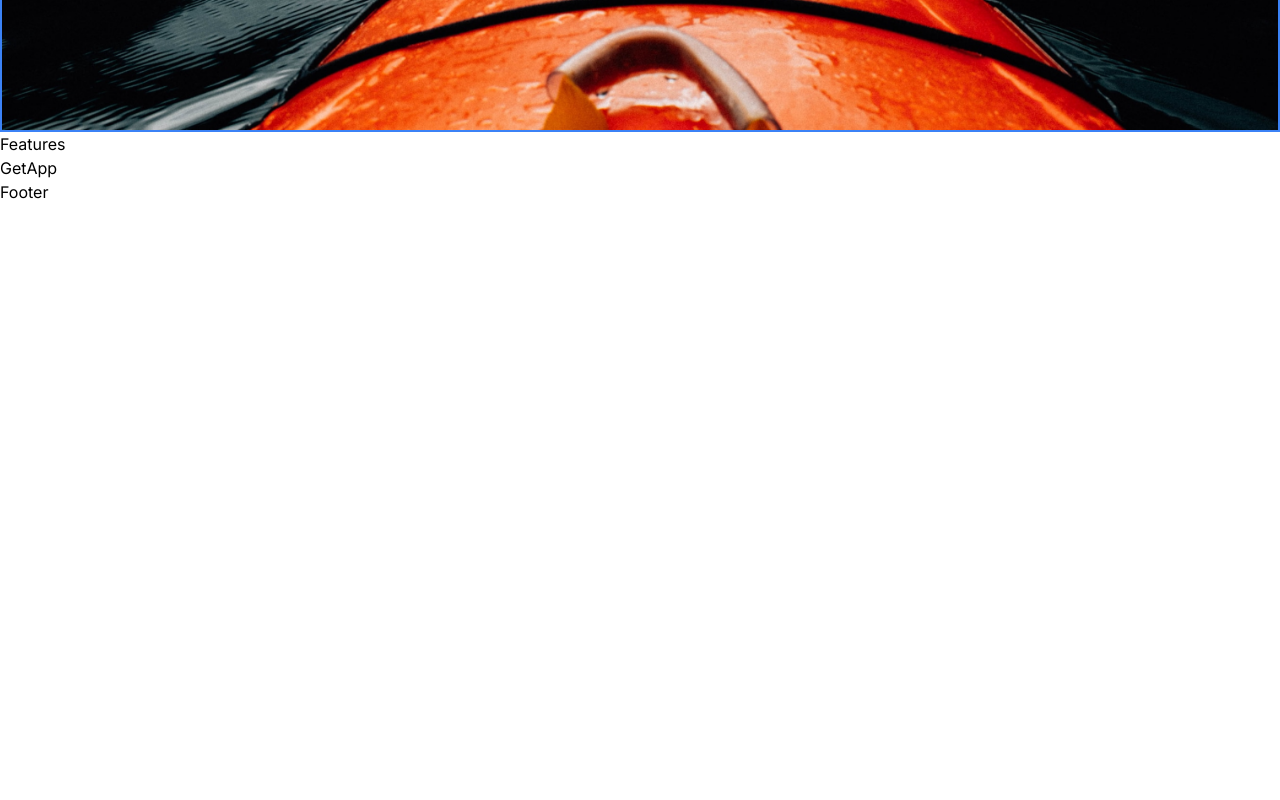
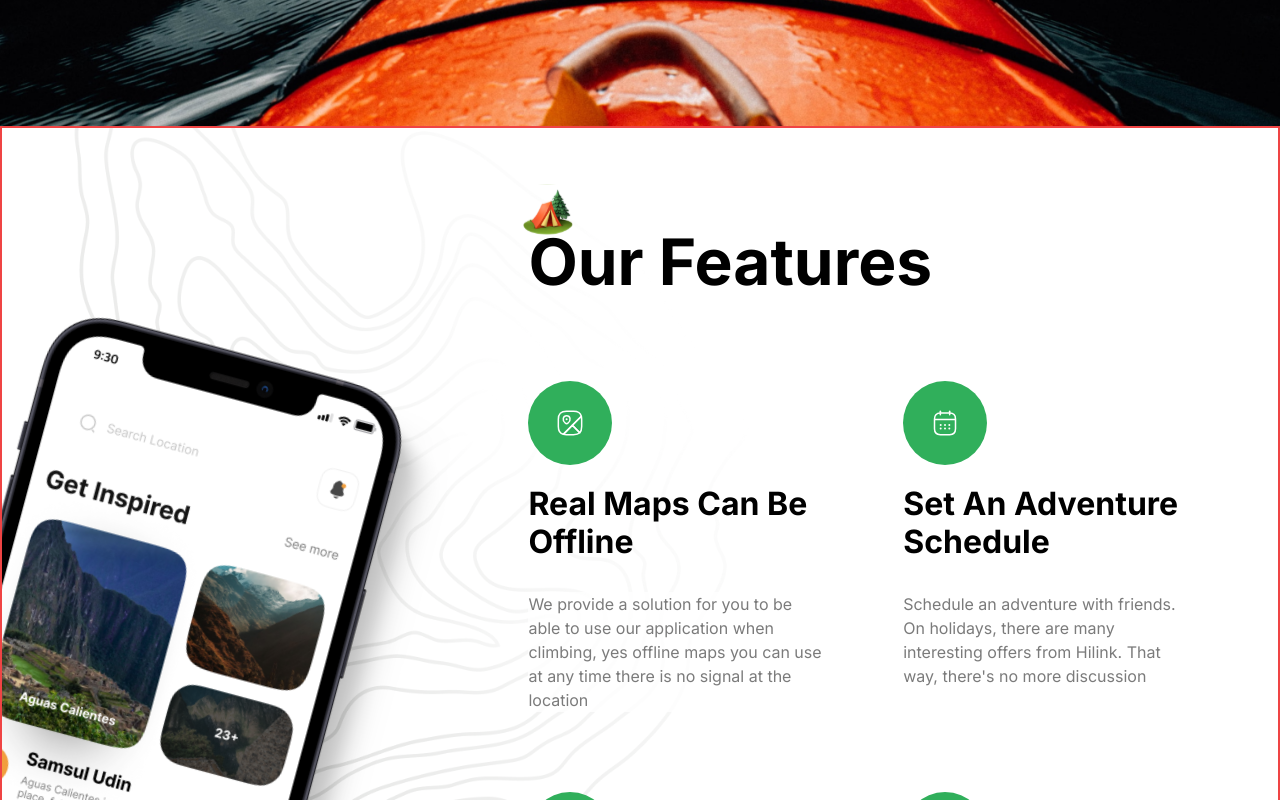
Before and after one commit to Bear29ers/travel-website, a Next.js app: page / in a window 1280 px wide. Shown: the part 2540-3340 px from the top of the page. Before the commit the page ends 2744 px from the top, so only its background shows below. Built offline with nearby package versions, Linux system fonts and the light colour scheme.

Commit message:
:sparkles: complete features section

```diff
--- a/components/Features.tsx
+++ b/components/Features.tsx
@@ -1,7 +1,59 @@
 import type { FC } from 'react';
 
+import Image from 'next/image';
+
+import { FEATURES } from '@/constants';
+
+type FeatureItem = {
+  title: string;
+  icon: string;
+  description: string;
+};
+
+const FeatureItem: FC<FeatureItem> = ({ title, icon, description }) => {
+  return (
+    <li className="flex w-full flex-1 flex-col items-start">
+      <div className="rounded-full bg-green-50 p-4 lg:p-7">
+        <Image src={icon} alt="map" width={28} height={28} />
+      </div>
+      <h2 className="bold-20 lg:bold-32 mt-5 capitalize">{title}</h2>
+      <p className="regular-16 mt-5 bg-white/80 text-gray-30 lg:mt-[30px] lg:bg-none">{description}</p>
+    </li>
+  );
+};
+
 const Features: FC = () => {
-  return <div>Features</div>;
+  return (
+    <section className="flexCenter flex-col overflow-hidden border-2 border-red-500 bg-feature-bg bg-no-repeat py-24">
+      <div className="max-container padding-container relative flex w-full justify-end">
+        <div className="flex flex-1 lg:min-h-[900px]">
+          <Image src="/phone.png" alt="phone" width={440} height={1000} className="feature-phone" />
+        </div>
+        <div className="z-20 flex w-full flex-col lg:w-[60%]">
+          <div className="relative">
+            <Image
+              src="/camp.svg"
+              alt="camp"
+              width={50}
+              height={50}
+              className="absolute left-[-5px] top-[-40px] w-10 lg:w-[50px]"
+            />
+            <h2 className="bold-40 lg:bold-64">Our Features</h2>
+          </div>
+          <ul className="mt-10 grid gap-10 md:grid-cols-2 lg:mt-20 lg:gap-20">
+            {FEATURES.map((feature) => (
+              <FeatureItem
+                key={feature.title}
+                title={feature.title}
+                icon={feature.icon}
+                description={feature.description}
+              />
+            ))}
+          </ul>
+        </div>
+      </div>
+    </section>
+  );
 };
 
 export default Features;
--- a/components/Guide.tsx
+++ b/components/Guide.tsx
@@ -5,7 +5,7 @@
 const Guide: FC = () => {
   return (
     <section className="flexCenter flex-col">
-      <div className="padding-container max-container w-full border-2 border-red-500 pb-24">
+      <div className="padding-container max-container w-full pb-24">
         <Image src="/camp.svg" alt="camp" width={50} height={50} />
         <p className="regular-18 -mt-1 mb-3 uppercase text-green-50">We are here for you</p>
         <div className="flex flex-wrap justify-between gap-5">
@@ -17,7 +17,7 @@
           </p>
         </div>
       </div>
-      <div className="flexCenter max-container relative w-full border-2 border-blue-500">
+      <div className="flexCenter max-container relative w-full">
         <Image
           src="/boat.png"
           alt="boat"
```
Also changed, not shown: 1 other file (tests, documents, lock files or other folders).
